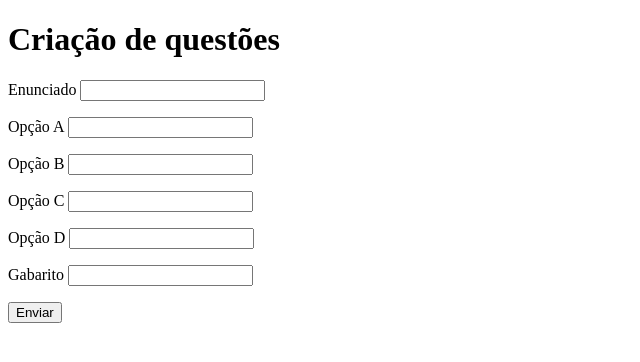
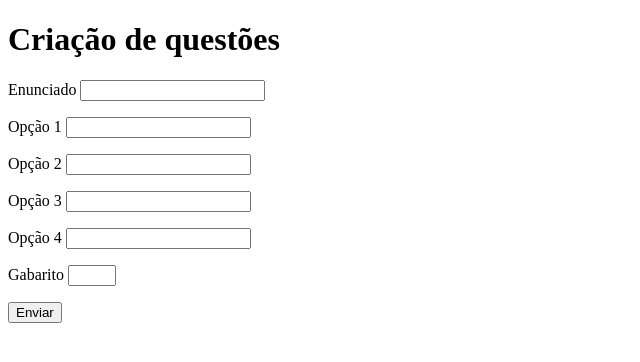
Before and after one commit to cp2-dc-info-projeto-final/portal-curso-de-ingles, a PHP site: page /enviarView.php in a window 1280 px wide. Shown: the top 362 px of the page, without its empty margins (0-640 px from the left). Run offline with PHP 8.4, Linux system fonts and the light colour scheme.

Commit message:
mudando a recepcao de dados (atualizar questoes)

```diff
--- a/professor/envio/enviarView.php
+++ b/professor/envio/enviarView.php
@@ -12,24 +12,24 @@
         <input type="text" name="enunciado" id="enunciado">
     </p>
     <p>
-        <label for="opA">Opção A</label>
+        <label for="opA">Opção 1</label>
         <input type="text" name="opA" id="opA">
     </p>
     <p>
-        <label for="opB">Opção B</label>
+        <label for="opB">Opção 2</label>
         <input type="text" name="opB" id="opB">
     </p>
     <p>
-        <label for="opC">Opção C</label>
+        <label for="opC">Opção 3</label>
         <input type="text" name="opC" id="op´C">
     </p>
     <p>
-        <label for="opD">Opção D</label>
+        <label for="opD">Opção 4</label>
         <input type="text" name="opD" id="opD">
     </p>
     <p>
         <label for="gabarito">Gabarito</label>
-        <input type="text" name="gabarito" id="gabarito">
+        <input type="number" min="1" max="4" name="gabarito" id="gabarito">
     </p>
 
 
```
